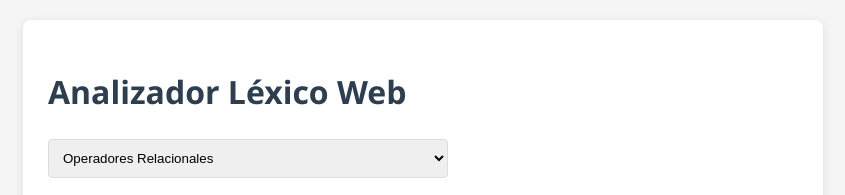
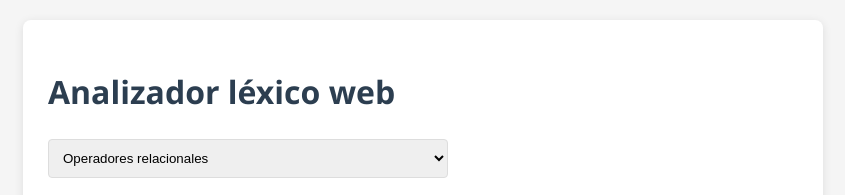
Before and after one commit to Sweet17n/Taller-diagramas, a plain HTML site: page index.html in a window 1280 px wide. Shown: the top 195 px of the page, without its empty margins (217-1062 px from the left). Drawn offline with Linux system fonts and the light colour scheme.

Commit message:
Update index.html

```diff
--- a/index.html
+++ b/index.html
@@ -3,18 +3,18 @@
 <head>
     <meta charset="UTF-8">
     <meta name="viewport" content="width=device-width, initial-scale=1.0">
-    <title>Analizador Léxico Web</title>
+    <title>Analizador léxico web</title>
     <link rel="stylesheet" href="styles.css">
 </head>
 <body>
     <div class="container">
-        <h1>Analizador Léxico Web</h1>
+        <h1>Analizador léxico web</h1>
 
         <div class="lexer-selector">
             <select id="lexerType">
-                <option value="relacional">Operadores Relacionales</option>
-                <option value="identificador">Identificadores/Palabras Clave</option>
-                <option value="numeros">Números Sin Signo</option>
+                <option value="relacional">Operadores relacionales</option>
+                <option value="identificador">Identificadores/palabras clave</option>
+                <option value="numeros">Números sin signo</option>
             </select>
         </div>
 
```
